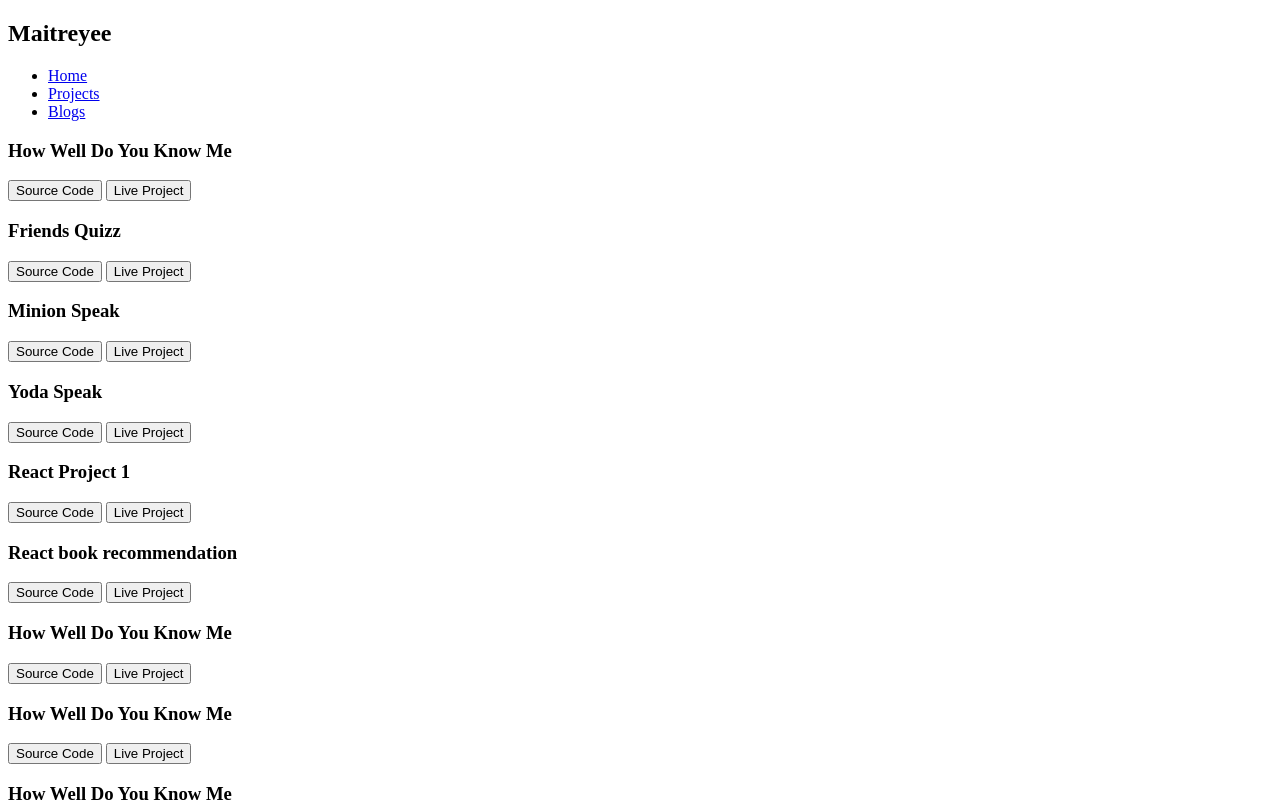
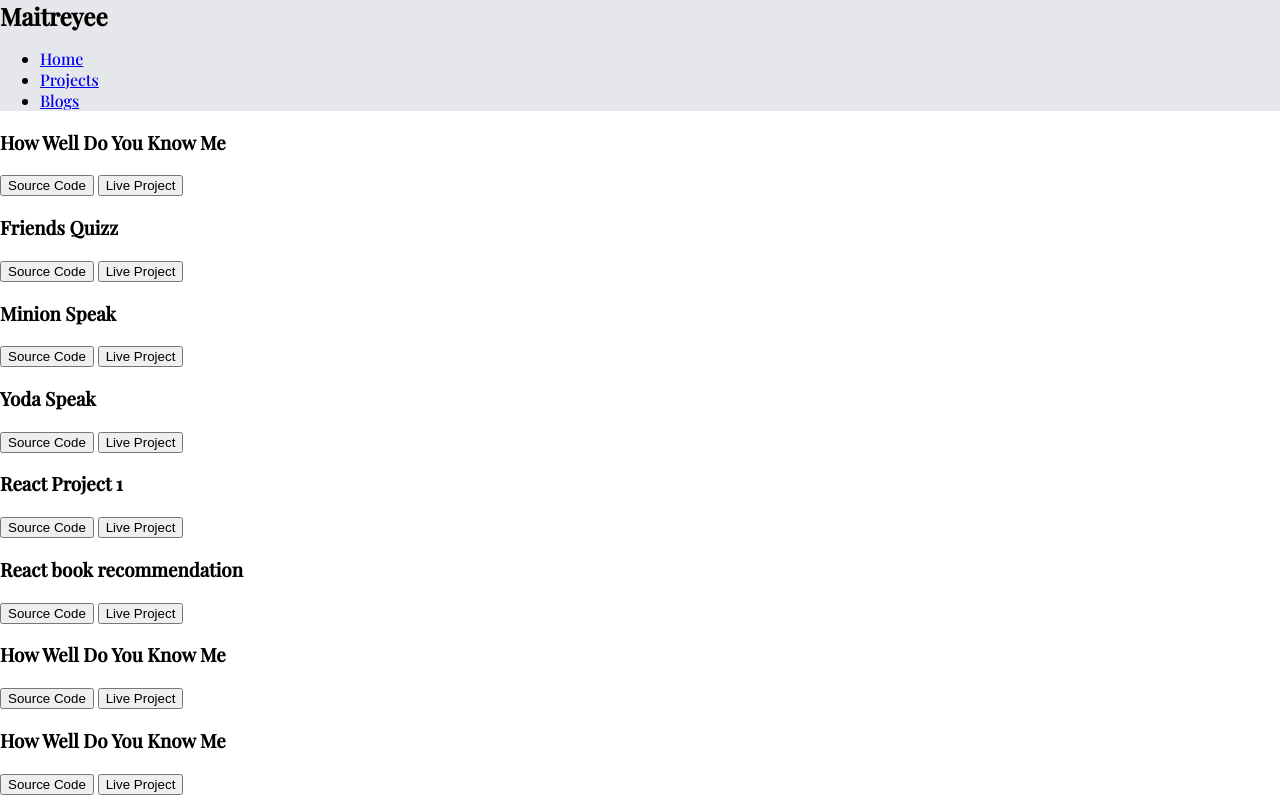
Before and after one commit to mnath30/Portfolio, a plain HTML site: page project.html in a window 1280 px wide. Shown: the top 808 px of the page. Drawn offline with nearby package versions, Linux system fonts and the light colour scheme.

Commit message:
style: added style to nav bar and footer
Added style to navigation bar and footer

```diff
--- a/project.html
+++ b/project.html
@@ -4,12 +4,13 @@
     <meta charset="UTF-8">
     <meta http-equiv="X-UA-Compatible" content="IE=edge">
     <meta name="viewport" content="width=device-width, initial-scale=1.0">
+    <link rel="stylesheet" href="style.css">
     <title>Maitreyee's Portfolio</title>
 </head>
 <body>
         <header>
             <nav>
-                <h2>Maitreyee</h2>
+                <h2 class="name">Maitreyee</h2>
                 <ul>
                     <li><a href="index.html">Home</a></li>
                     <li><a href="#">Projects</a></li>
--- a/style.css
+++ b/style.css
@@ -0,0 +1,28 @@
+@import url('https://fonts.googleapis.com/css2?family=Playfair+Display:wght@500&display=swap');
+
+:root{
+    --primary-color: #E5E7EB;
+    --secondary-color: #D1D5DB;
+}
+
+body{
+    margin: 0;
+    padding:0;
+    min-height: 100vh;
+    font-family: 'Playfair Display', serif;
+
+
+}
+
+nav{
+    margin:0;
+    background-color: var(--primary-color);
+}
+
+h2{
+    margin:0;
+}
+
+footer{
+    background-color: var(--primary-color);
+}
```
Also changed, not shown: blog.html (+1 -0 lines), index.html (+1 -1 lines).
